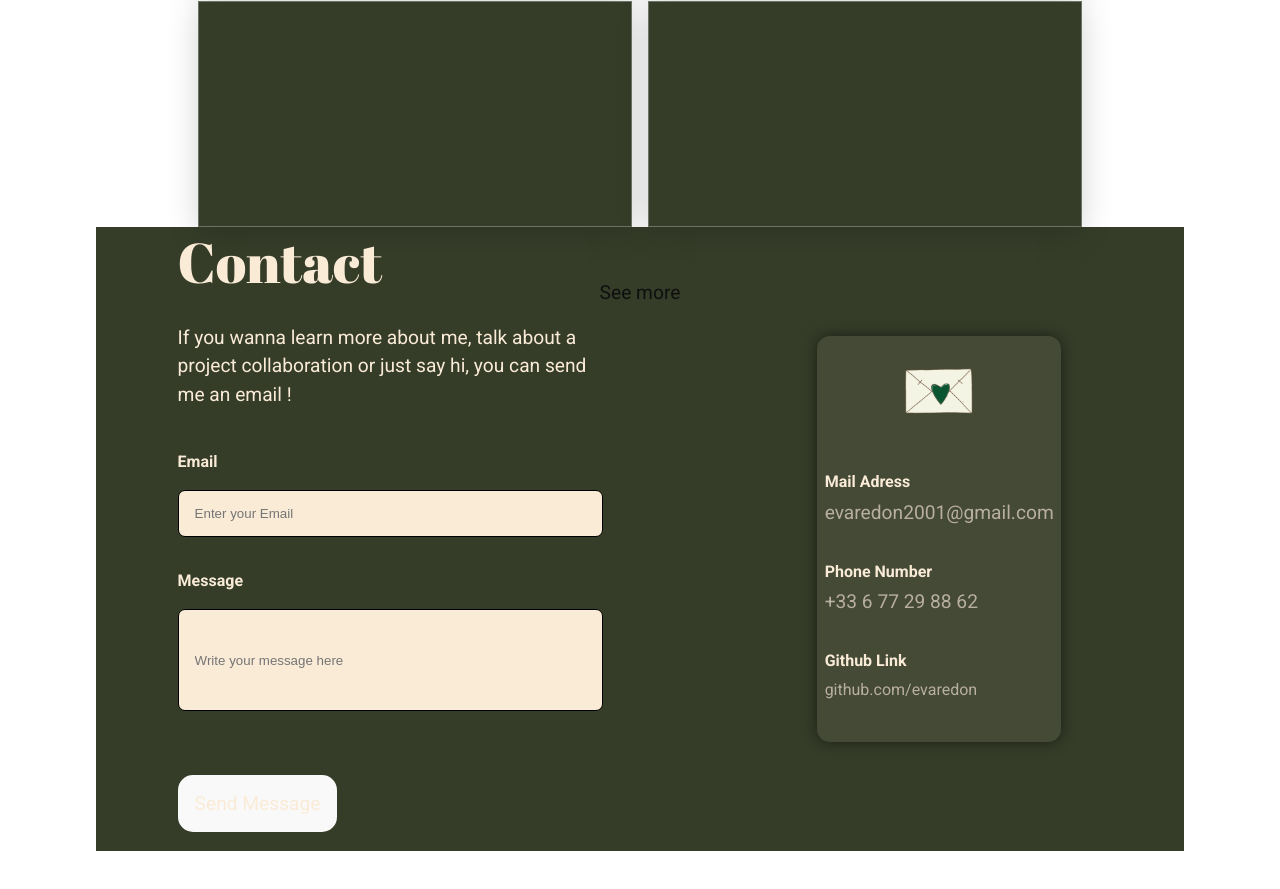
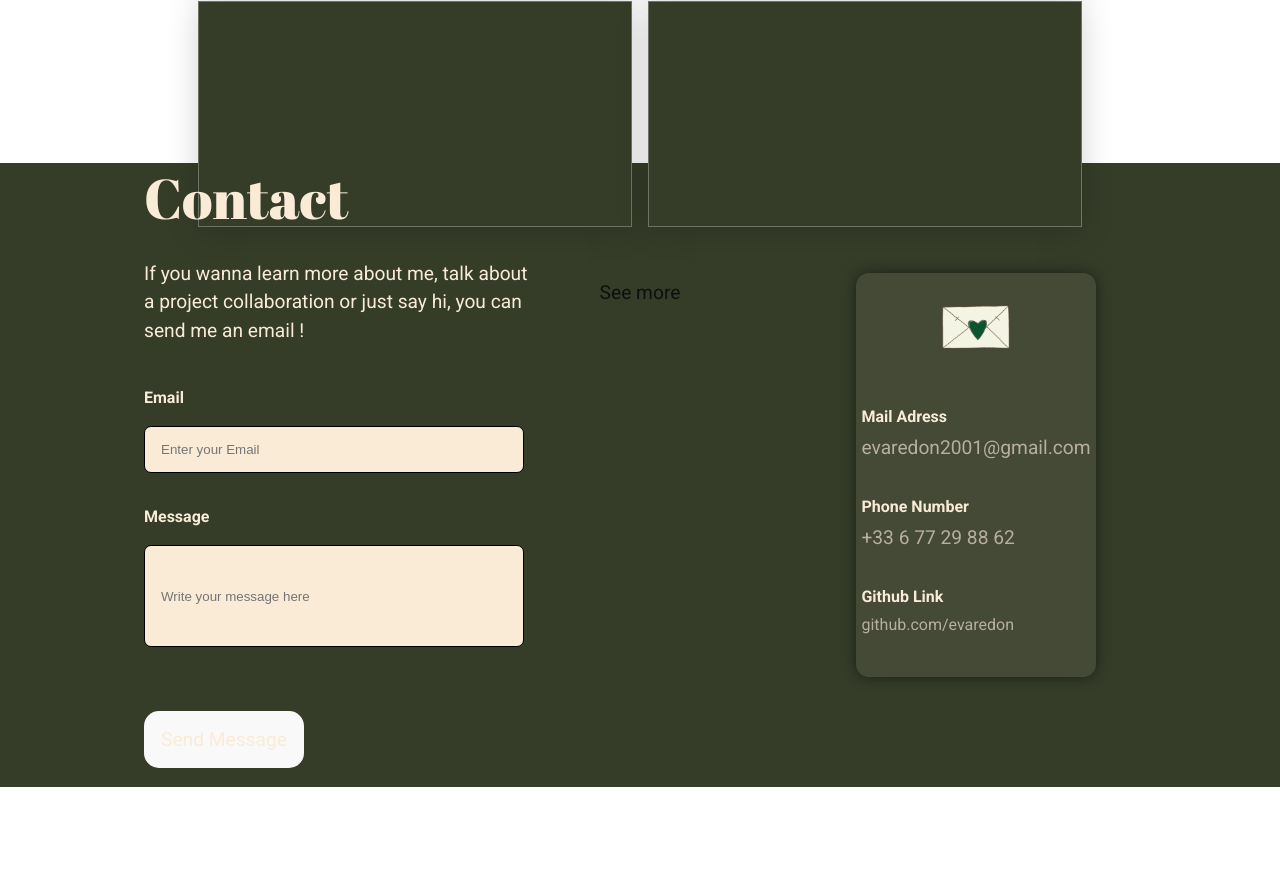
Before and after one commit to evaredon/redeva-portfolio, a React (Vite) app in the folder redeva-portfolio/: page / in a window 1280 px wide. Shown: the part 2741-3630 px from the top of the page. After the commit the page ends 3581 px from the top, so only its background shows below. Built offline with nearby package versions, Linux system fonts and the light colour scheme.

Commit message:
entire portfolio design seems to be ok

```diff
--- a/redeva-portfolio/src/components/Contact/Contact.scss
+++ b/redeva-portfolio/src/components/Contact/Contact.scss
@@ -2,18 +2,17 @@
   height: 70vh;
   background-color: #353d29;
   color: antiquewhite;
-  margin: 4rem 6rem;
   padding: 2rem 0;
   display: flex;
   justify-content: space-around;
   align-items: center;
 
   &-FormSide {
-    width: 40%;
+    width: 30%;
   }
 
   &-InfoSide {
-    width: 30%;
+    width: 25%;
   }
 
   &-Letter {
```
